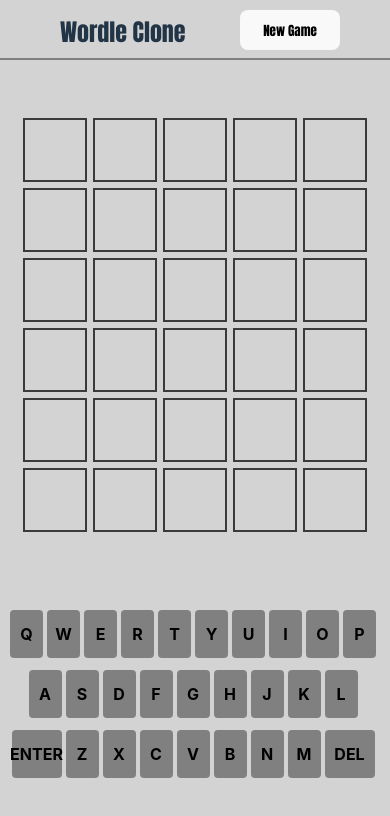
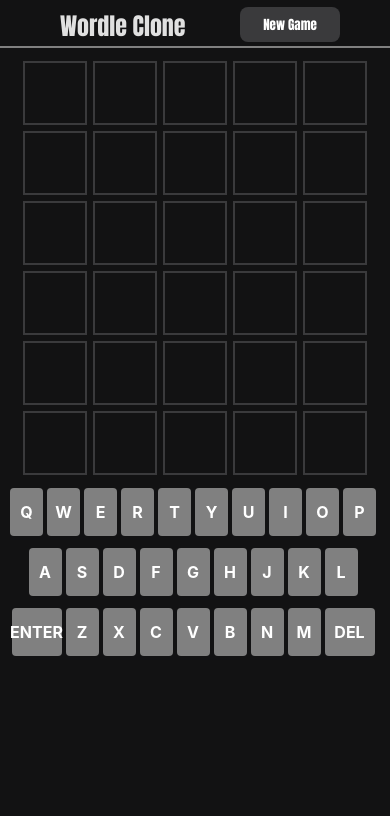
Before and after one commit to kylesmigelski/wordle-deployed, a Vue app: page / in a window 390 px wide. Shown: the top 816 px of the page. Built offline with nearby package versions, Linux system fonts and the light colour scheme.

Commit message:
Fix mobile styling

```diff
--- a/src/components/HelloWordle.vue
+++ b/src/components/HelloWordle.vue
@@ -253,13 +253,22 @@ function onPress(key: string) {
       justify-content: center;
       align-items: center;
       margin-top: 10px;
-      height: 40px;
+      height: 35px;
       width: 100px;
       font-size: small;
       margin-right: 50px;
     }
     hr {
-      margin-bottom: 60px;
+      margin-bottom: 15px;
+    }
+    .field {
+      justify-content: center;
+      align-items: center;
+      display: flex;
+      margin-bottom: 15px;
+    }
+    .header {
+      grid-template-rows: 38px;
     }
   }
 
--- a/src/components/keyboard.vue
+++ b/src/components/keyboard.vue
@@ -109,7 +109,7 @@ function shadeKeyBoard(letter, color) {
 }
 @media (max-width: 768px) {
   #keyboard-cont {
-    margin: 80px 0;
+    margin: 0 0;
     display: flex;
     flex-direction: column;
     align-items: center;
--- a/src/style.css
+++ b/src/style.css
@@ -3,7 +3,7 @@
   line-height: 1.5;
   font-weight: 400;
 
-  color-scheme: light dark;
+  color-scheme: dark;
   color: rgba(255, 255, 255, 0.87);
   background-color: #121213;
   font-synthesis: none;
@@ -67,18 +67,3 @@ button:focus-visible {
   height: inherit;
   width: inherit;
 }
-
-@media (prefers-color-scheme: light) {
-  :root {
-    color: #213547;
-    background-color: lightgray;
-  }
-
-  a:hover {
-    color: #747bff;
-  }
-
-  button {
-    background-color: #f9f9f9;
-  }
-}
```
